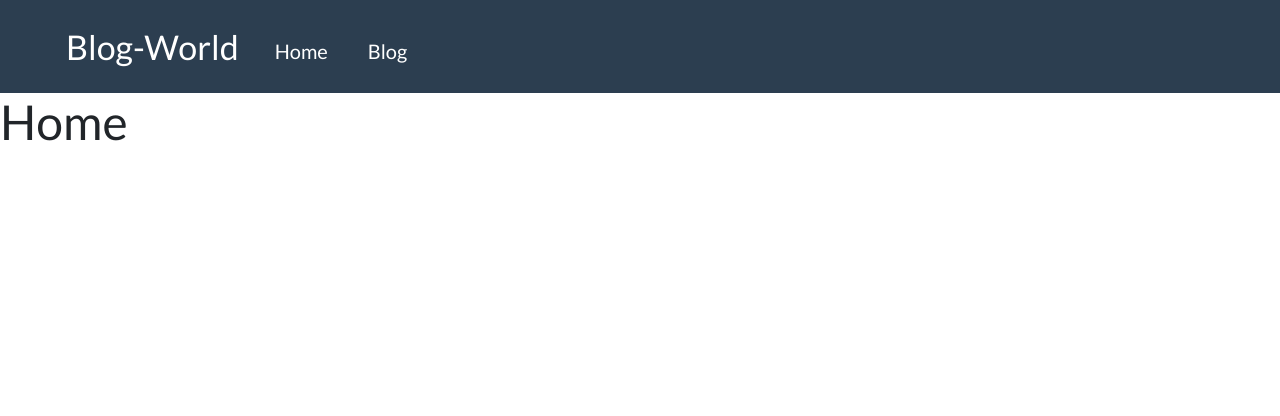
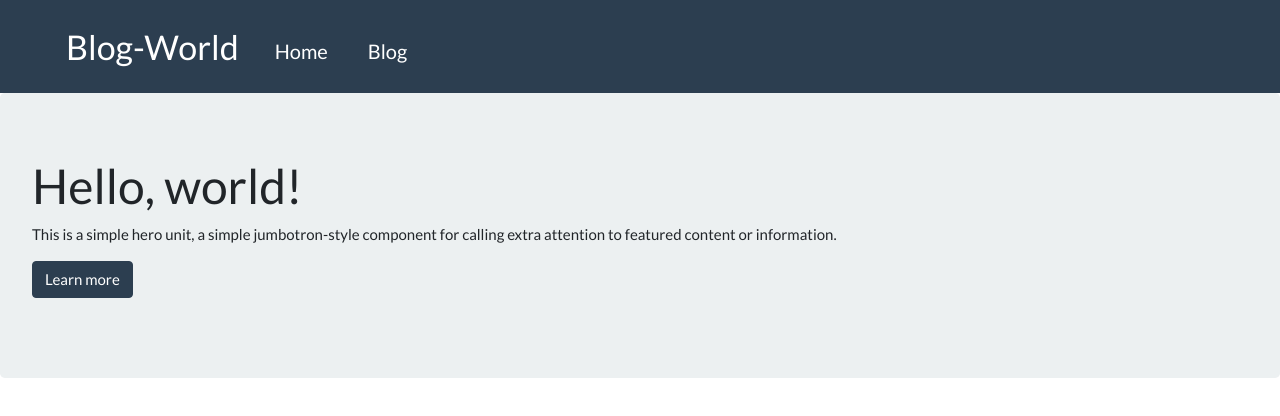
Before and after one commit to ravinduf/django-react-blog, a React (Create React App) app in the folder frontend/: page / in a window 1280 px wide. Shown: the top 416 px of the page. Built offline with nearby package versions, Linux system fonts and the light colour scheme.

Commit message:
added a basic jumbotron in Home

```diff
--- a/frontend/src/components/Home.js
+++ b/frontend/src/components/Home.js
@@ -1,9 +1,19 @@
 import React from 'react'
+import { Jumbotron, Button } from 'react-bootstrap'
 
 const Home = () => {
     return (
         <div>
-            <h1>Home</h1>
+            <Jumbotron>
+                <h1>Hello, world!</h1>
+                <p>
+                    This is a simple hero unit, a simple jumbotron-style component for calling
+                    extra attention to featured content or information.
+                </p>
+                <p>
+                    <Button variant="primary">Learn more</Button>
+                </p>
+            </Jumbotron>
         </div>
     )
 }
```
